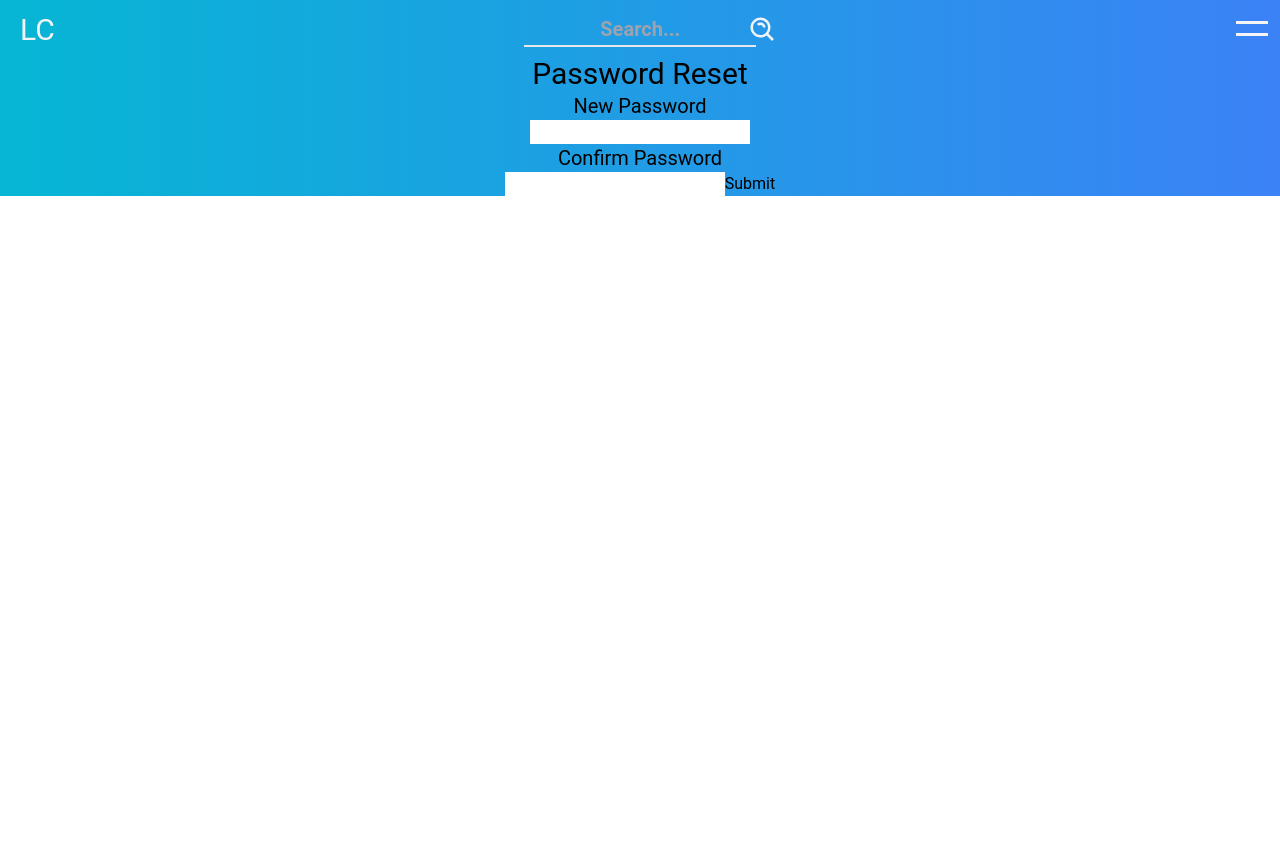
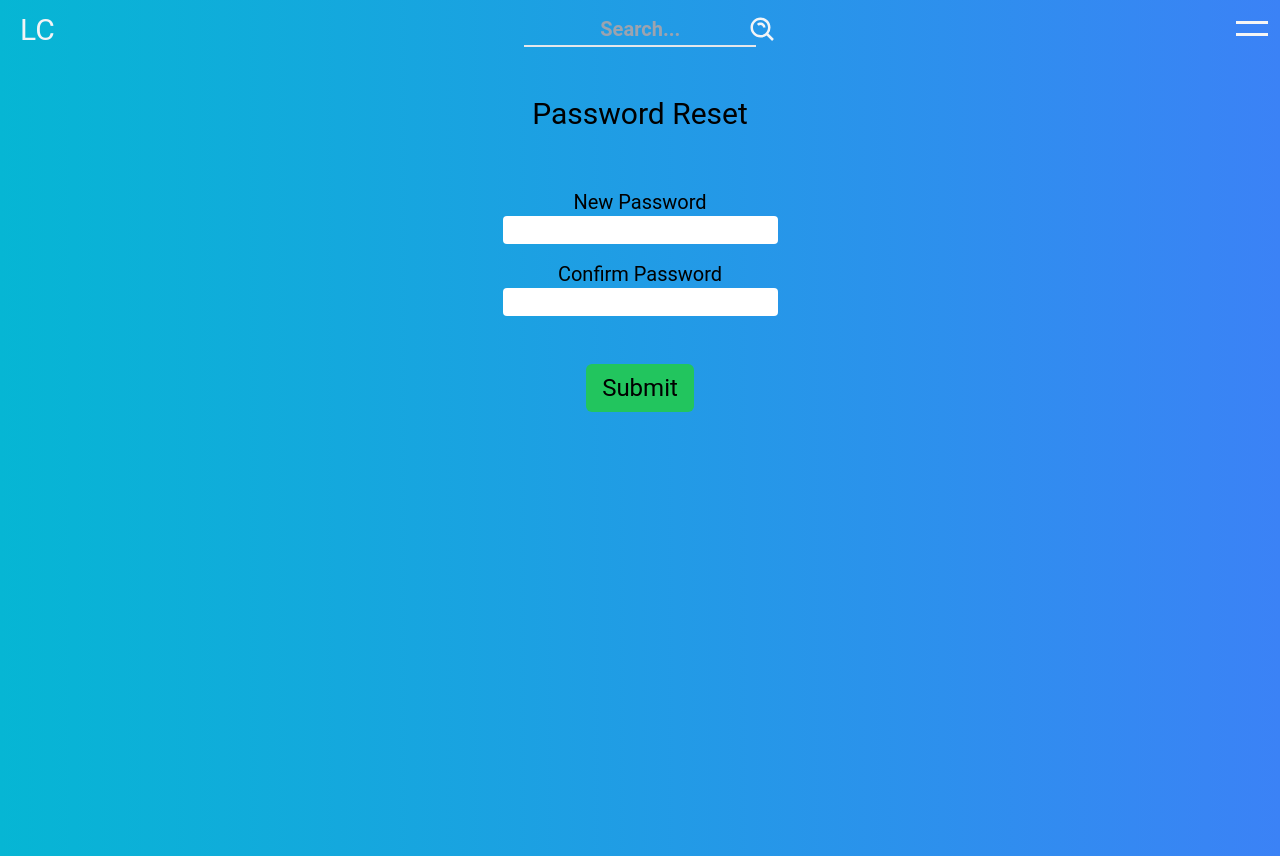
Before and after one commit to LucianSoto/e-com-mern, a React (Create React App) app in the folder client/: page /update_password/1/1 in a window 1280 px wide. Before the commit the page ends 800 px from the top, so only its background shows below. Built offline with nearby package versions, Linux system fonts and the light colour scheme; no server answers.

Commit message:
password reset component

```diff
--- a/client/src/pages/PasswordReset.jsx
+++ b/client/src/pages/PasswordReset.jsx
@@ -7,18 +7,23 @@ function PasswordReset() {
   }
 
   return (
-    <div>
-      <p className='text-3xl'>Password Reset</p>
-      <form action="submit" onSubmit={()=> updatePassword()}>
+    <div className='h-screen flex flex-col items-center w-full'>
+      <p className='text-3xl my-10'>Password Reset</p>
+      <form action="submit" onSubmit={()=> updatePassword()}
+        className="w-full h-full p-4 "
+      >
         <p className="text-xl">New Password</p>
         <input type="text"
-          className=""
+          className="text-xl rounded mb-4"
         />
         <p className="text-xl">Confirm Password</p>
         <input type="text"
-          className=""
+          className="text-xl rounded mb-4"
         />
-        <button>Submit</button>
+        <br />
+        <button
+          className='text-2xl px-4 py-2 bg-green-500 rounded-md mt-8'
+        >Submit</button>
       </form>
     </div>
   )
```
Also changed, not shown: 1 other file (tests, documents, lock files or other folders).
